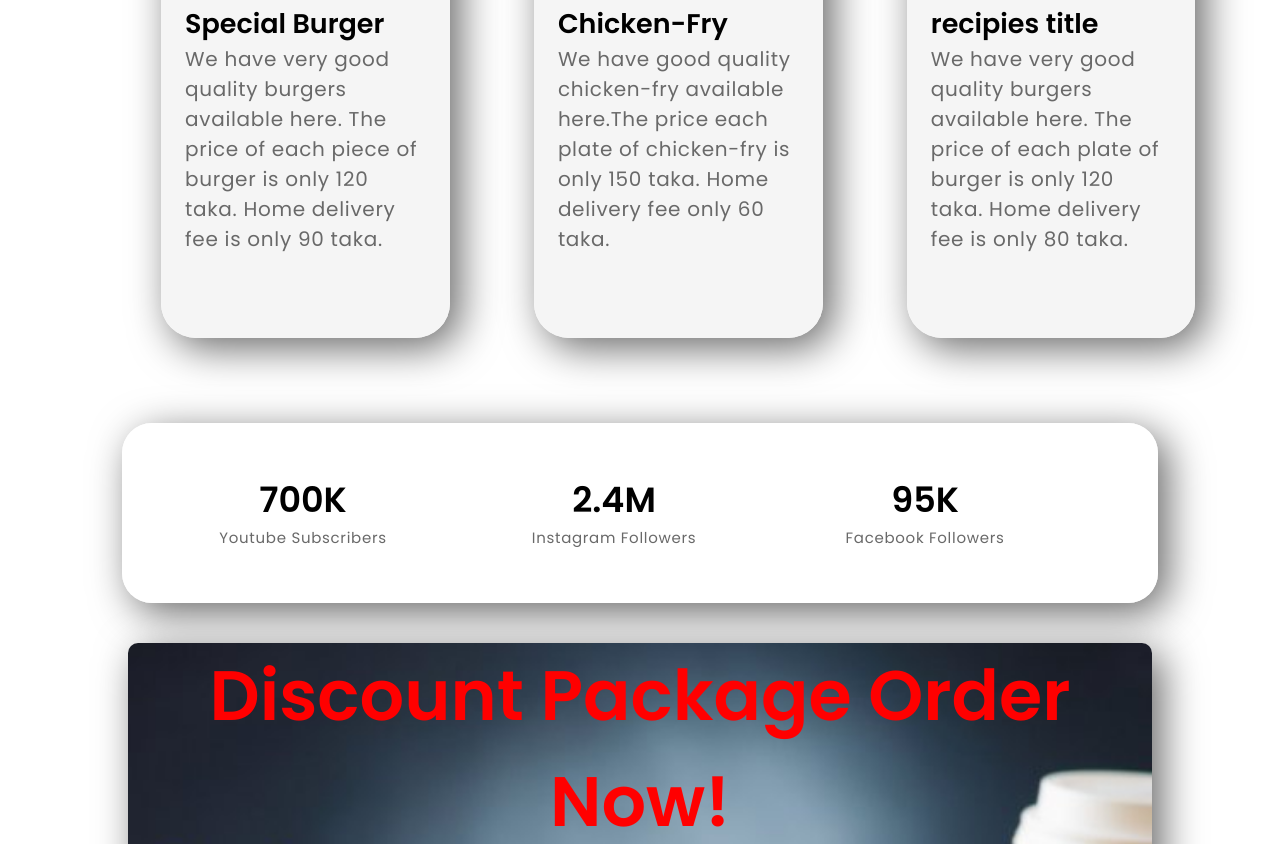
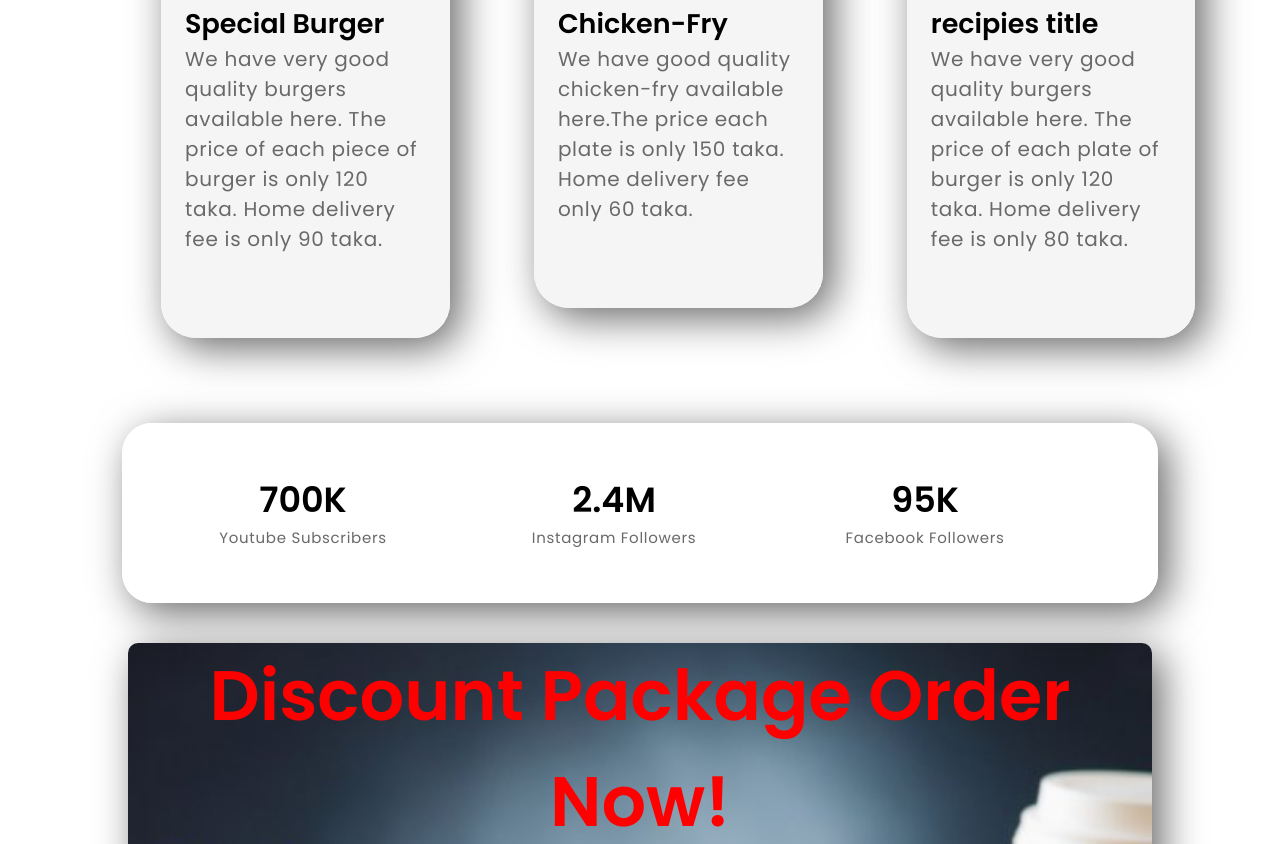
Before and after one commit to AbdullahAlMamun420/food-for-you, a plain HTML site: page index.html in a window 1280 px wide. Shown: the part 2058-2902 px from the top of the page. Drawn offline with Linux system fonts and the light colour scheme.

Commit message:
alhamdulillah

```diff
--- a/index.html
+++ b/index.html
@@ -80,7 +80,7 @@
             <img src="images/food/chicken-fry.jpg" alt="">
             <div class="recipes-blog">
                 <h3>Chicken-Fry</h3>
-                <p>We have good quality chicken-fry available here.The price each plate of chicken-fry is only
+                <p>We have good quality chicken-fry available here.The price each plate is only
                     150
                     taka. Home delivery fee only 60 taka.</p>
             </div>
```
